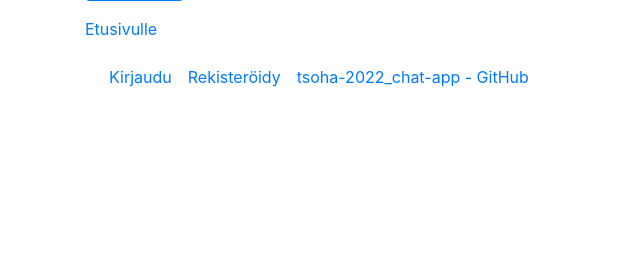
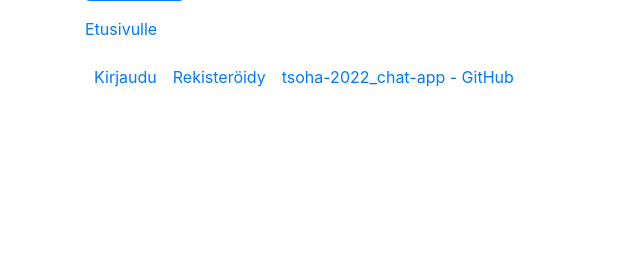
Before and after one commit to roni-b/tsoha-2022_chat-app, a Flask app: page /register in a window 1280 px wide. Shown: the part 247-507 px from the top of the page, without its empty margins (0-640 px from the left). Run offline with Flask 2, Linux system fonts and the light colour scheme; some libraries are stand-ins or nearby versions.

Commit message:
Fix layout

```diff
--- a/static/custom.css
+++ b/static/custom.css
@@ -1,5 +1,6 @@
 .card, .btn, .form-control {
     border-radius: .3em;
+    max-width: 100%;
 }
 textarea {
     margin-top: .5em;
@@ -24,7 +25,7 @@ textarea {
 .col-sm-8 {
     margin-top: .5em;
 }
-.col-md-auto {
+.col-sm-4-auto {
     margin-top: .5em;
 }
 .grp {
--- a/templates/index.html
+++ b/templates/index.html
@@ -35,7 +35,7 @@
       {% endblock %}
       </div>
 
-      <div class="col-md-auto">
+      <div class="col-sm-4-auto">
       {% block second %}
       {% if session.user_id %}
         <div class="grp">
```
